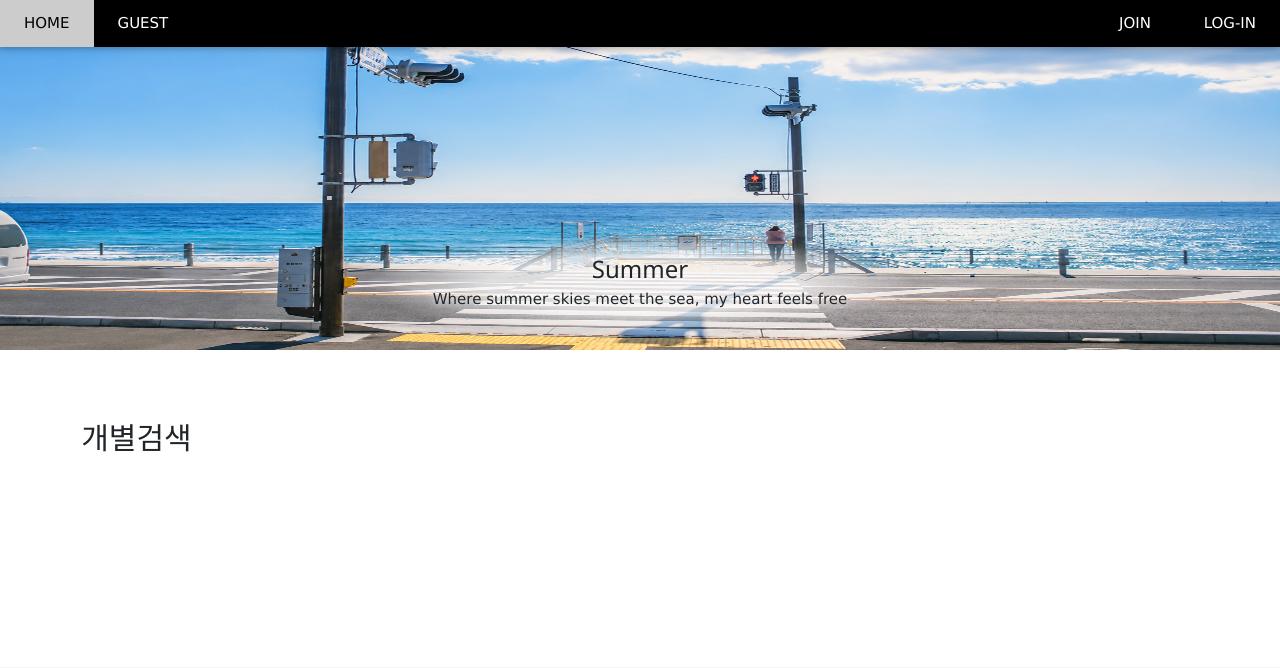
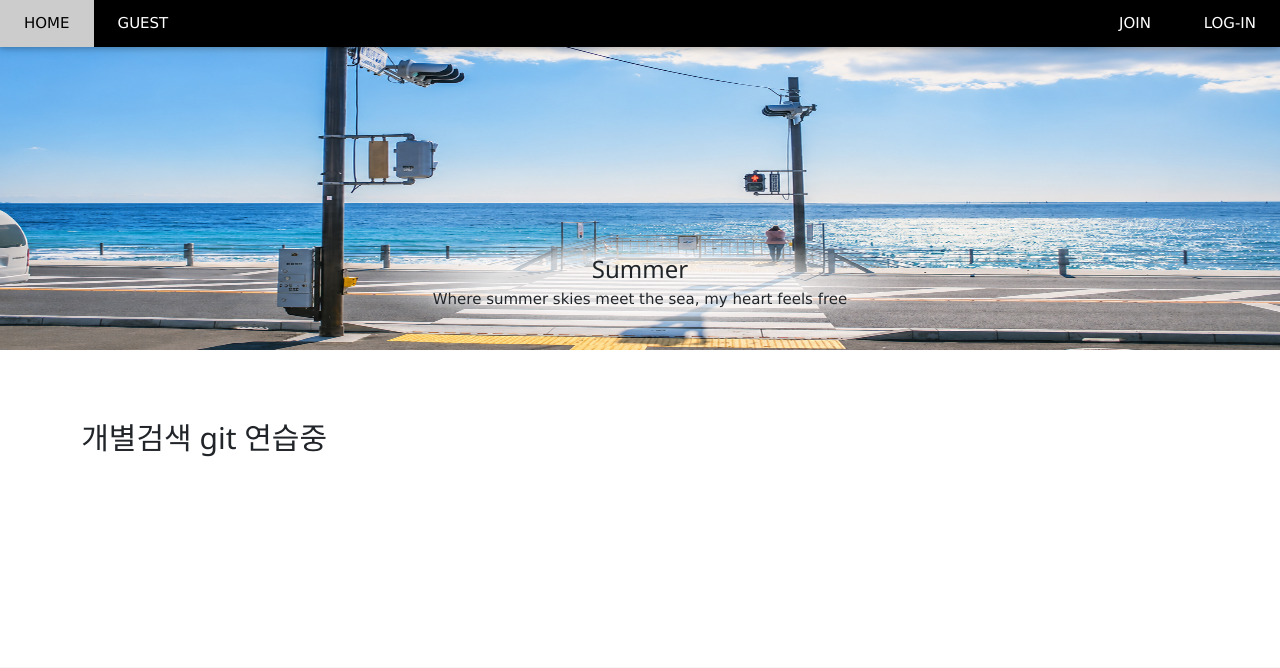
Before and after one commit to mibsang/greenStudyS, a Java web app: template src/main/webapp/WEB-INF/views/board/boardSearch.jsp in a window 1280 px wide. Shown: the top 668 px of the page. Run offline with Spring Boot 4, a stand-in JSP engine, Linux system fonts and the light colour scheme; the template is opened without the code that fills it, so the values that code supplies are empty; the project's own start-up code is not run, and a stand-in starts its controllers and pages.

Commit message:
boardSearch 수정1

```diff
--- a/src/main/webapp/WEB-INF/views/board/boardSearch.jsp
+++ b/src/main/webapp/WEB-INF/views/board/boardSearch.jsp
@@ -14,7 +14,7 @@
 <jsp:include page="/WEB-INF/views/include/slide2.jsp" />
 <p><br/></p>
 <div class="container flex-grow-1 py-4">
-  <h2>개별검색</h2>
+  <h2>개별검색 git 연습중</h2>
 </div>
 <p><br/></p>
 <jsp:include page="/WEB-INF/views/include/footer.jsp" />
```
Also changed, not shown: 3 other files.
